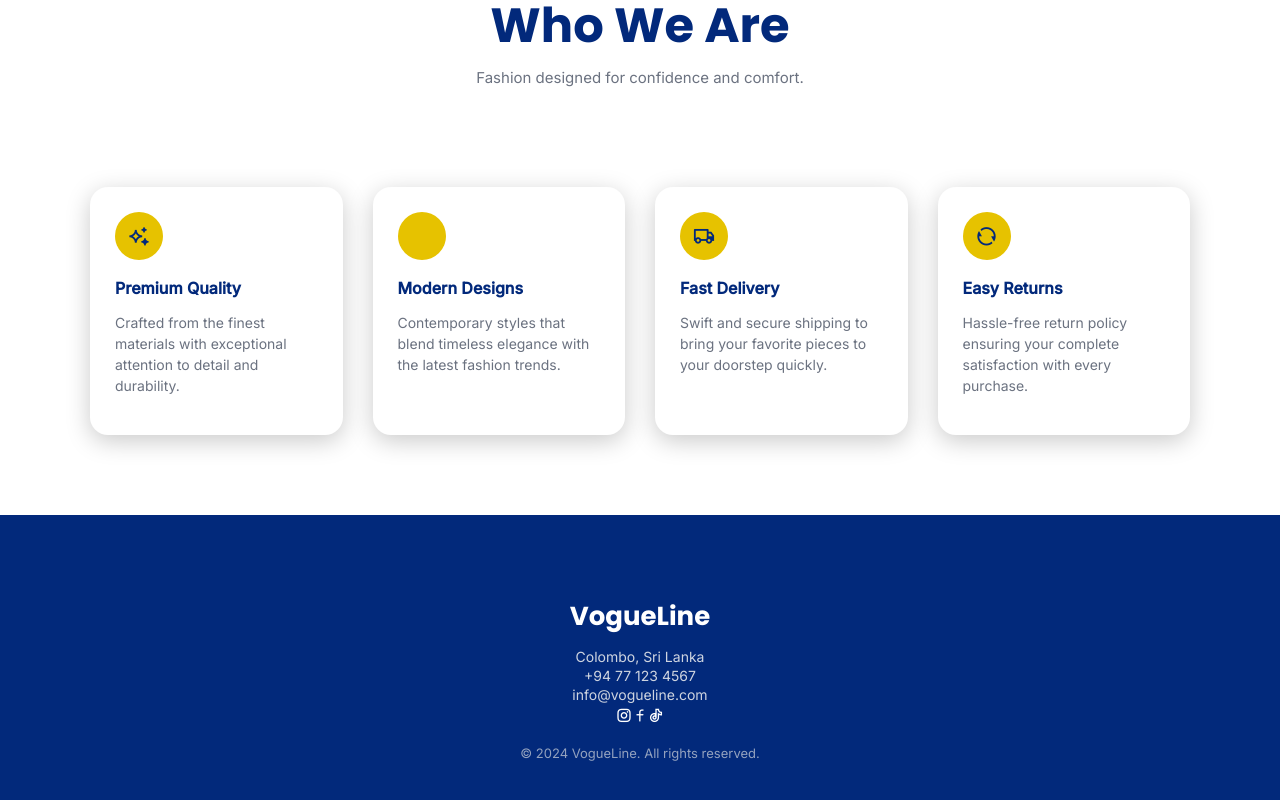
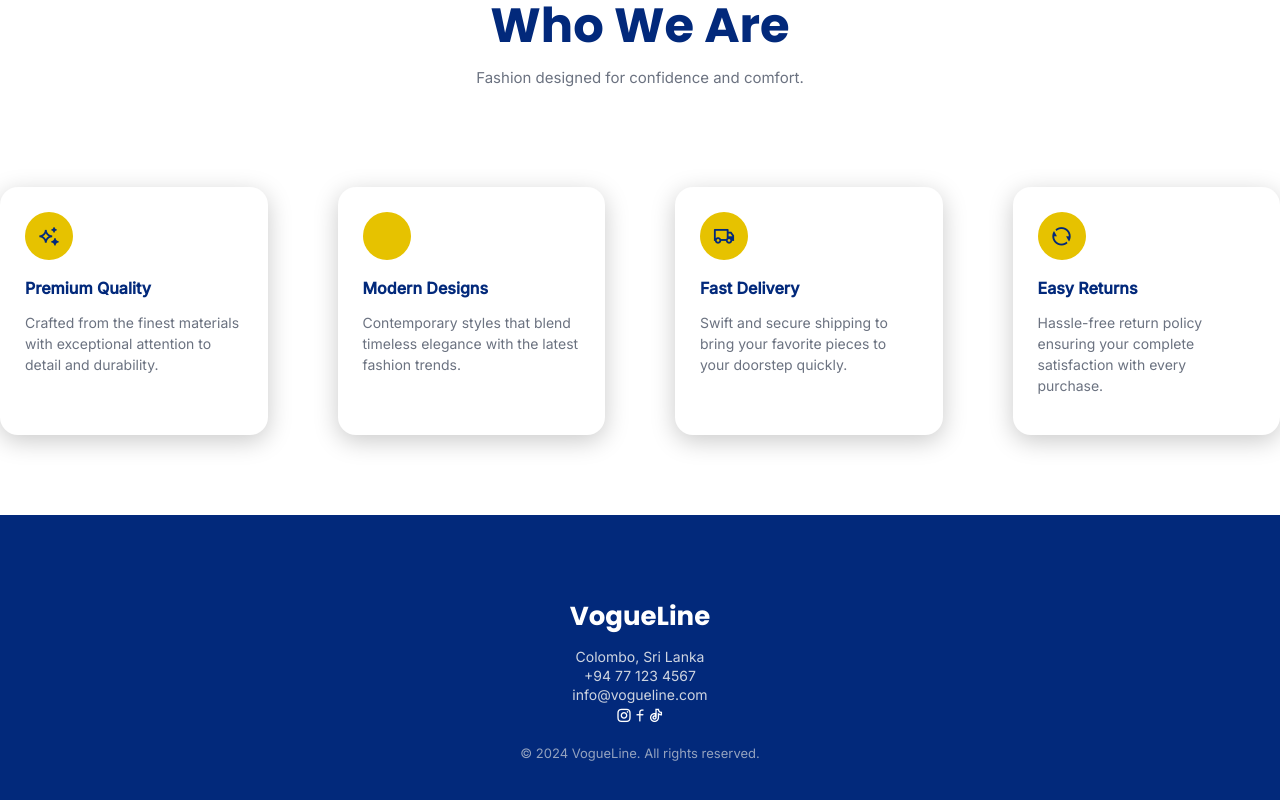
Before and after one commit to Sachithra03/VogueLine, a React (Vite) app: page / in a window 1280 px wide. Shown: the part 2045-2845 px from the top of the page. Built offline with nearby package versions, Linux system fonts and the light colour scheme.

Commit message:
Update About section styles for improved layout and spacing

```diff
--- a/src/styles/about.css
+++ b/src/styles/about.css
@@ -21,11 +21,11 @@
 
 /* about content */
 .about-wrapper{
-    max-width: 1100px;
+    max-width: 1400px;
     margin: 0 auto;
     display: flex;
     justify-content: space-between;
-    gap: 30px;
+    gap: 70px;
 }
 
 /* cards */
```
